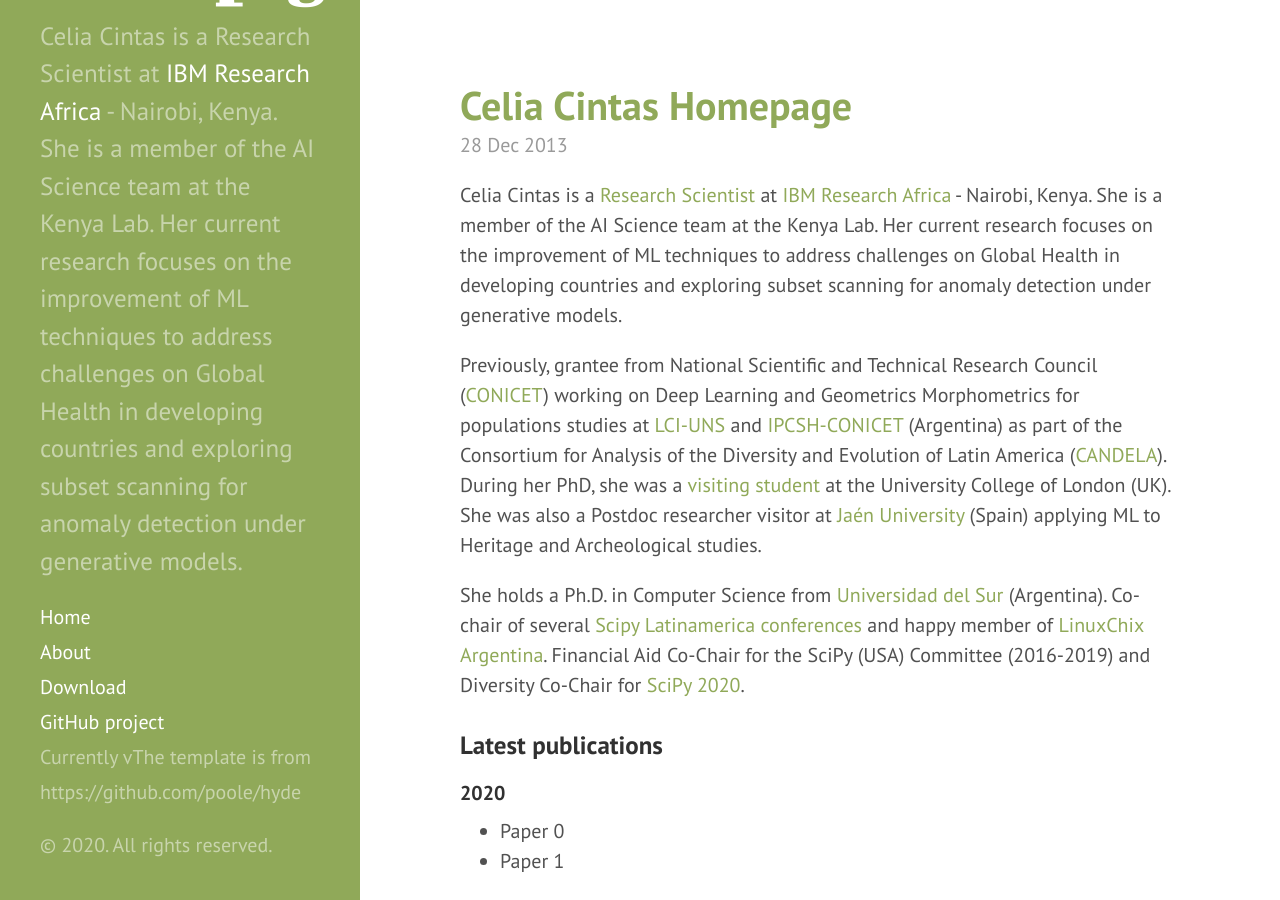
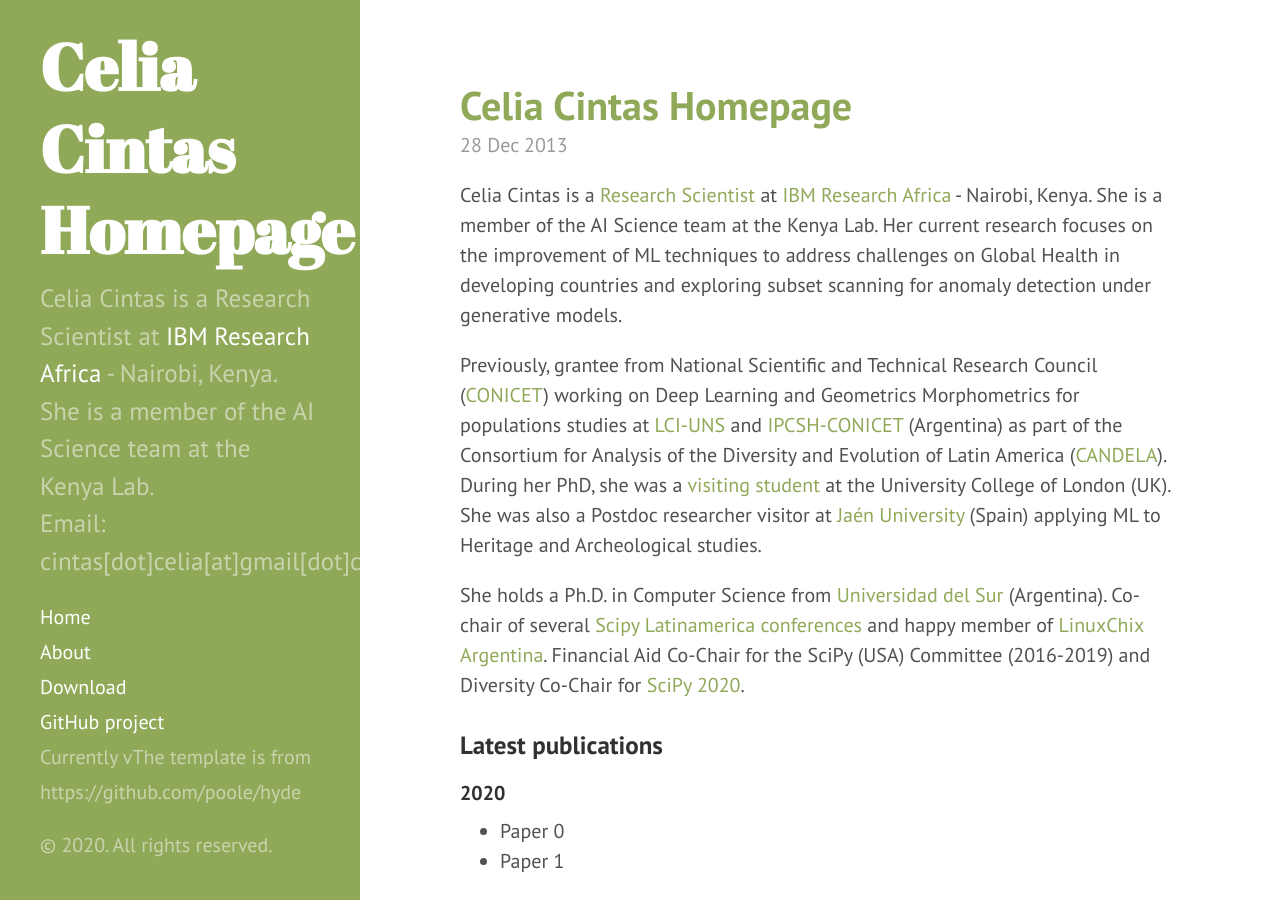
Before and after one commit to celiacintas/celiacintas.github.io, a Jekyll site: the page built from index.html, in a window 1280 px wide and 900 px high. Built offline with Jekyll 4.4.1, drawn with Linux system fonts in a browser that asks for light colours; Markdown is read by kramdown in place of the engine named in the settings; the list of posts is cut into pages by our own code.

Commit message:
Update _config.yml

```diff
--- a/_config.yml
+++ b/_config.yml
@@ -9,7 +9,7 @@ permalink:        pretty
 # Setup
 title:            Celia Cintas Homepage
 tagline:          'Celia Cintas Homepage'
-description:      'Celia Cintas is a Research Scientist at  <a href="https://researcher.watson.ibm.com/researcher/view.php?person=ibm-Celia.Cintas" target="_blank">IBM Research Africa</a> - Nairobi, Kenya. She is a member of the AI Science team at the Kenya Lab. Her current research focuses on the improvement of ML techniques to address challenges on Global Health in developing countries and exploring subset scanning for anomaly detection under generative models.'
+description:      'Celia Cintas is a Research Scientist at  <a href="https://researcher.watson.ibm.com/researcher/view.php?person=ibm-Celia.Cintas" target="_blank">IBM Research Africa</a> - Nairobi, Kenya. She is a member of the AI Science team at the Kenya Lab.<br> Email: cintas[dot]celia[at]gmail[dot]com'
 url:              http://celiacintas.github.io
 baseurl:          /
 
```
